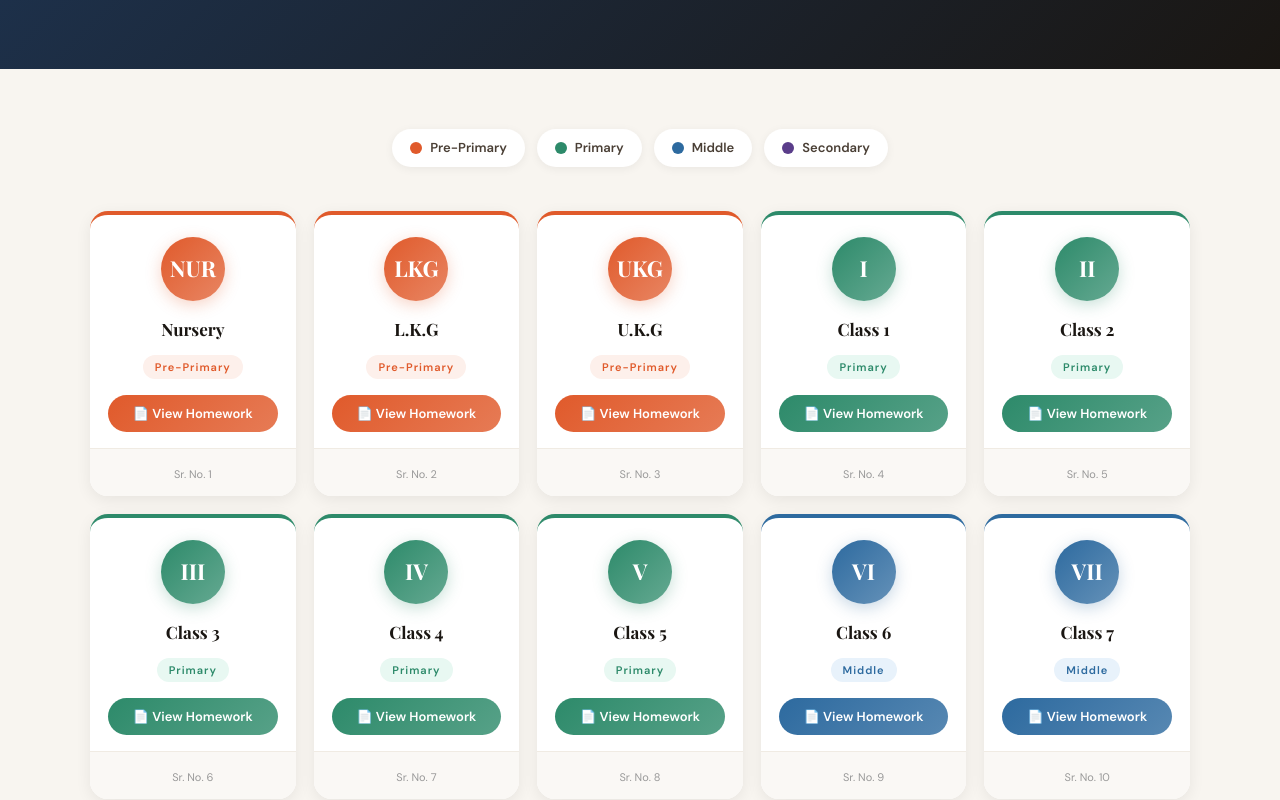
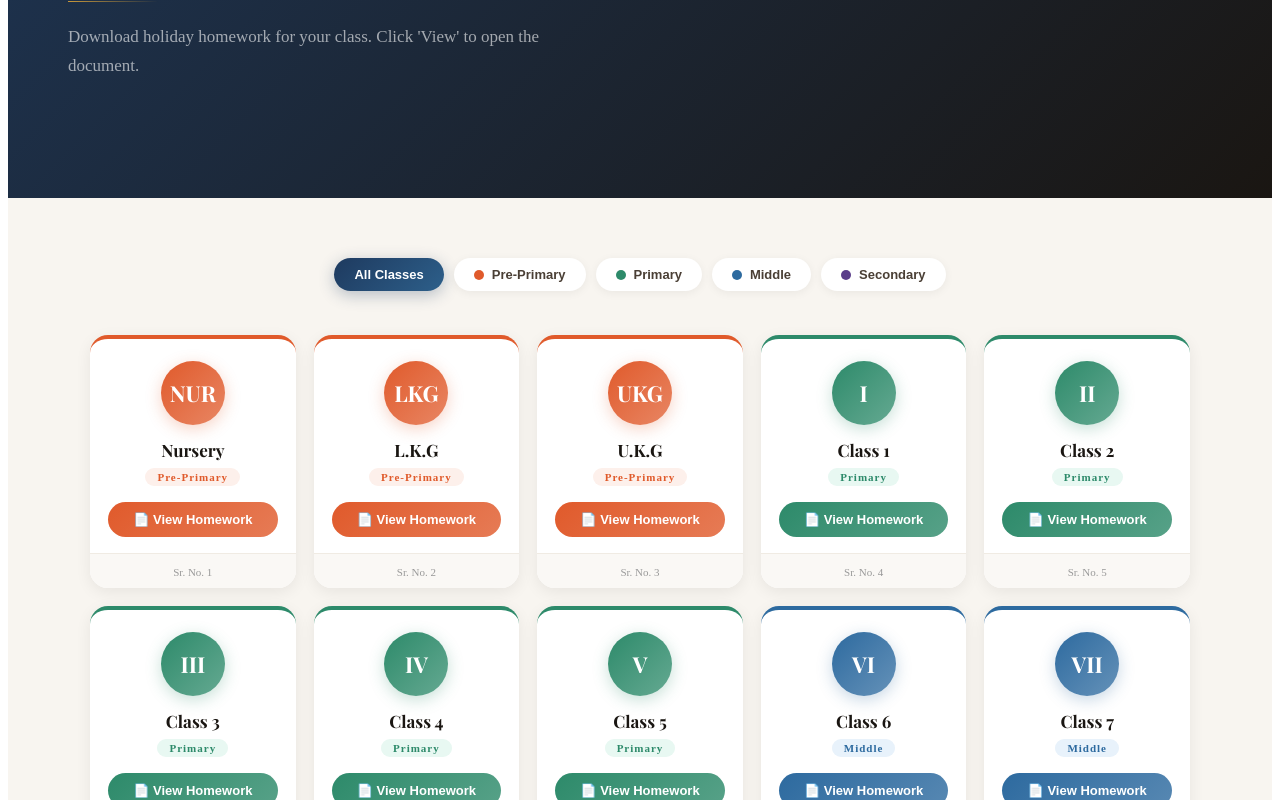
Before and after one commit to AkramAlam/deeksha-public-school, a React (Vite) app: page /holiday-homework in a window 1280 px wide. Shown: the part 520-1320 px from the top of the page. Built offline with nearby package versions, Linux system fonts and the light colour scheme; a web font is replaced by a local one.

Commit message:
Final fixes - Holiday homework and UI updates

```diff
--- a/index.html
+++ b/index.html
@@ -12,8 +12,20 @@
     <div id="root"></div>
     <script type="module" src="/src/main.jsx"></script>
 
+    <script>
+      // GitHub Pages SPA redirect fix
+      (function(l) {
+        if (l.search[1] === '/' ) {
+          var decoded = l.search.slice(1).split('&').map(function(s) {
+            return s.replace(/~and~/g, '&')
+          }).join('?');
+          window.history.replaceState(null, null,
+            l.pathname.slice(0, -1) + decoded + l.hash
+          );
+        }
+      }(window.location))
+    </script>
     <!-- <script>
-      // ── Right Click Disable ──
       document.addEventListener('contextmenu', function(e) {
         e.preventDefault();
         return false;
--- a/src/main.jsx
+++ b/src/main.jsx
@@ -2,7 +2,7 @@
 import ReactDOM from 'react-dom/client'
 import { BrowserRouter } from 'react-router-dom'
 import App from './App.jsx'
-import './styles/global.css'
+import './index.css'
 
 ReactDOM.createRoot(document.getElementById('root')).render(
   <React.StrictMode>
--- a/src/pages/HolidayHomeworkPage.jsx
+++ b/src/pages/HolidayHomeworkPage.jsx
@@ -1,3 +1,4 @@
+import { useState } from "react";
 import { motion } from "framer-motion";
 import PageHero from "../components/ui/PageHero";
 import FadeIn from "../components/ui/FadeIn";
@@ -28,13 +29,22 @@
 ];
 
 function getColor(sr) {
-  for (const g of GROUP_COLORS) {
-    if (sr >= g.range[0] && sr <= g.range[1]) return g;
-  }
-  return GROUP_COLORS[0];
+  if (sr >= 1 && sr <= 3) return GROUP_COLORS[0];  // Pre-Primary
+  if (sr >= 4 && sr <= 8) return GROUP_COLORS[1];  // Primary
+  if (sr >= 9 && sr <= 11) return GROUP_COLORS[2]; // Middle
+  return GROUP_COLORS[3];                           // Secondary
 }
 
 export default function HolidayHomeworkPage() {
+  const [activeFilter, setActiveFilter] = useState("All");
+
+  const filtered = activeFilter === "All"
+    ? HOMEWORK
+    : HOMEWORK.filter(hw => {
+        const grp = getColor(hw.sr);
+        return grp.label === activeFilter;
+      });
+
   return (
     <div>
       <PageHero
@@ -47,21 +57,38 @@
       <section style={{ background: "#f8f5f0", padding: "60px 24px 80px" }}>
         <div style={{ maxWidth: 1100, margin: "0 auto" }}>
 
-          {/* Group legend */}
+          {/* Filter Buttons */}
           <FadeIn>
-            <div style={{ display: "flex", gap: 12, flexWrap: "wrap", justifyContent: "center", marginBottom: 44 }}>
+            <div style={{ display: "flex", gap: 10, flexWrap: "wrap", justifyContent: "center", marginBottom: 44 }}>
+              {/* All button */}
+              <motion.button key="All" onClick={() => setActiveFilter("All")}
+                whileHover={{ scale: 1.05 }} whileTap={{ scale: 0.97 }}
+                style={{ display: "flex", alignItems: "center", gap: 8, padding: "9px 20px", borderRadius: 100, border: "none", cursor: "pointer", fontWeight: 600, fontSize: 13,
+                  background: activeFilter === "All" ? "linear-gradient(135deg,#1e3a5f,#2d5f8a)" : "white",
+                  color: activeFilter === "All" ? "white" : "#4a3f35",
+                  boxShadow: activeFilter === "All" ? "0 4px 16px rgba(30,58,95,0.3)" : "0 2px 10px rgba(0,0,0,0.06)",
+                }}>
+                All Classes
+              </motion.button>
+
               {GROUP_COLORS.map((g) => (
-                <div key={g.label} style={{ display: "flex", alignItems: "center", gap: 8, background: "white", padding: "8px 18px", borderRadius: 100, boxShadow: "0 2px 10px rgba(0,0,0,0.06)" }}>
-                  <div style={{ width: 12, height: 12, borderRadius: "50%", background: g.color }} />
-                  <span style={{ fontSize: 13, fontWeight: 600, color: "#4a3f35" }}>{g.label}</span>
-                </div>
+                <motion.button key={g.label} onClick={() => setActiveFilter(g.label)}
+                  whileHover={{ scale: 1.05 }} whileTap={{ scale: 0.97 }}
+                  style={{ display: "flex", alignItems: "center", gap: 8, padding: "9px 20px", borderRadius: 100, border: "none", cursor: "pointer", fontWeight: 600, fontSize: 13,
+                    background: activeFilter === g.label ? g.color : "white",
+                    color: activeFilter === g.label ? "white" : "#4a3f35",
+                    boxShadow: activeFilter === g.label ? `0 4px 16px ${g.color}55` : "0 2px 10px rgba(0,0,0,0.06)",
+                  }}>
+                  <div style={{ width: 10, height: 10, borderRadius: "50%", background: activeFilter === g.label ? "rgba(255,255,255,0.7)" : g.color }} />
+                  {g.label}
+                </motion.button>
               ))}
             </div>
           </FadeIn>
 
           {/* Cards Grid */}
-          <div style={{ display: "grid", gridTemplateColumns: "repeat(auto-fill, minmax(200px, 1fr))", gap: 18 }}>
-            {HOMEWORK.map((hw, i) => {
+          <motion.div layout style={{ display: "grid", gridTemplateColumns: "repeat(auto-fill, minmax(200px, 1fr))", gap: 18 }}>
+            {filtered.map((hw, i) => {
               const grp = getColor(hw.sr);
               return (
                 <FadeIn key={hw.sr} delay={i * 0.04}>
@@ -134,7 +161,7 @@
                 </FadeIn>
               );
             })}
-          </div>
+          </motion.div>
 
           {/* Note */}
           <FadeIn>
--- a/vite.config.js
+++ b/vite.config.js
@@ -3,5 +3,4 @@
 
 export default defineConfig({
   plugins: [react()],
-  base: '/deeksha-public-school/',
 })
```
Also changed, not shown: public/404.html (added, +19 -0 lines).
